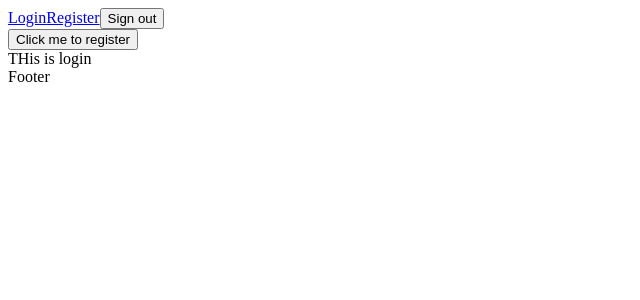
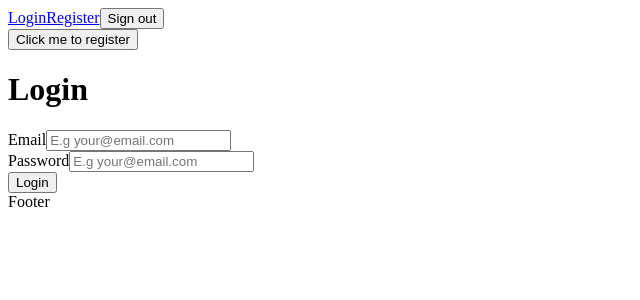
Before and after one commit to brodiehunt/blog-client, a React (Vite) app: page /login in a window 1280 px wide. Shown: the top 300 px of the page, without its empty margins (0-640 px from the left). Built offline with nearby package versions, Linux system fonts and the light colour scheme.

Commit message:
Login form completed. Error handling, event handlers, state all finished - just needs to be styled

```diff
--- a/src/components/LoginForm.jsx
+++ b/src/components/LoginForm.jsx
@@ -1,6 +1,134 @@
+import { useState, useContext, useRef } from 'react';
+import { useNavigate, Link } from 'react-router-dom';
+import { validateEmail,
+  validatePassword,
+  validateLoginForm
+  } from '../utility/formValidation.js';
+import { loginUser } from '../services/authServices.js';
+import AppContext from '../config/StateContext.jsx';
+import InputField from './InputField.jsx';
+import FormButton from './FormButton.jsx';
+
+
 const LoginForm = () => {
+  const initialFormData = { email: '', password: ''};
+  const { dispatch } = useContext(AppContext);
+  const navigate = useNavigate();
+  const [formData, setFormData] = useState(initialFormData);
+  const [inputErrors, setInputErrors] = useState(initialFormData);
+  const [serverError, setServerError] = useState(null);
+  const [isLoading, setIsLoading] = useState(false);
+  const fieldRefs = {
+    email: useRef(null),
+    password: useRef(null),
+  };
+
+  const handleChangeForm = (event) => {
+    const {value, name} = event.target;
+    setFormData({...formData, [name]: value});
+  };
+
+  const handleSubmit = (event) => {
+    event.preventDefault();
+
+    const newInputErrors = validateLoginForm(formData);
+
+    const firstErrorField = Object.keys(newInputErrors).find(field => newInputErrors[field]);
+
+
+    if (firstErrorField && fieldRefs[firstErrorField].current) {
+      setInputErrors(newInputErrors);
+      return fieldRefs[firstErrorField].current.focus();
+    }
+
+    setIsLoading(true);
+    loginUser(formData).then((response) => {
+
+      if (response.data) {
+        console.log('enter dispatch blog', response.data);
+        dispatch({
+          type: 'setLoggedInUser',
+          data: response.data
+        });
+        return navigate('/posts');
+
+      } else if (!response.data && response.error.credentialError) {
+
+        return setServerError(response.error.credentialError);
+
+      } else if (!response.data && response.error.validationError) {
+
+        return setInputErrors({...inputErrors, ...response.error.validationError});
+
+      } else {
+        throw new Error('What is happening');
+      }
+    })
+    .catch((error) => {
+      console.log('catch block in event handler')
+      navigate('/error', {message: error.message})
+    })
+    .finally(() => setIsLoading(false));
+
+  };
+
+  const handleBlur = (event) => {
+    const { name, value } = event.target;
+    if (name === 'email') {
+      const errors = validateEmail(value);
+      return setInputErrors({...inputErrors, [name]: errors});
+    }
+    if (name === 'password') {
+      const errors = validatePassword(value);
+      return setInputErrors({...inputErrors, [name]: errors});
+    }
+  };
+
   return (
-    <div>Login Form</div>
+    <form onSubmit={handleSubmit}>
+      {serverError &&
+        <div
+          roles="alert"
+          aria-live="assertive"
+        >
+          {serverError}
+        </div>
+      }
+
+      <InputField
+        type="email"
+        name="email"
+        id="email"
+        value={formData.email}
+        onChange={handleChangeForm}
+        onBlur={handleBlur}
+        elRef={fieldRefs.email}
+        errorMessage={inputErrors.email}
+        placeholder="E.g your@email.com"
+      >
+        Email
+      </InputField>
+
+      <InputField
+        type="password"
+        name="password"
+        id="password"
+        value={formData.password}
+        onChange={handleChangeForm}
+        onBlur={handleBlur}
+        elRef={fieldRefs.password}
+        errorMessage={inputErrors.password}
+        placeholder="E.g your@email.com"
+      >
+        Password
+      </InputField>
+
+      <FormButton
+        type="submit"
+      >
+        Login
+      </FormButton>
+    </form>
   )
 }
 
--- a/src/components/RegisterForm.jsx
+++ b/src/components/RegisterForm.jsx
@@ -43,10 +43,10 @@ const RegisterForm = () => {
     const firstErrorField = Object.keys(newInputErrors).find(field => newInputErrors[field]);
 
     // Sets focus on first error element - sets errorState (in case submit without touching feilds)
-    // if (firstErrorField && fieldRefs[firstErrorField].current) {
-    //   fieldRefs[firstErrorField].current.focus();
-    //   return setInputErrors(newInputErrors);
-    // }
+    if (firstErrorField && fieldRefs[firstErrorField].current) {
+      fieldRefs[firstErrorField].current.focus();
+      return setInputErrors(newInputErrors);
+    }
 
     // Set Loading state before async operation so it is updated while waiting
     setIsLoading(true);
--- a/src/pages/Login.jsx
+++ b/src/pages/Login.jsx
@@ -1,6 +1,12 @@
+import LoginForm from '../components/LoginForm';
+
 const Login = () => {
   return (
-    <div>THis is login</div>
+    <>
+      <h1>Login</h1>
+      <LoginForm />
+    </>
+
   )
 }
 
--- a/src/services/authServices.js
+++ b/src/services/authServices.js
@@ -1,5 +1,22 @@
 import api from '../config/api';
 
+function formatValidationErrors(errorsArray) {
+  const errorsObject = errorsArray.reduce((acc, error) => {
+    // pull the first key val out of single error object
+    const [key, value] = Object.entries(error)[0];
+
+    if (acc[key]) {
+      // If the key already exists, concatenate the new error message
+      acc[key] += ` ${value}`;
+    } else {
+      // Otherwise, add the key-value pair
+      acc[key] = value;
+    }
+
+    return acc;
+  }, {});
+  return errorsObject;
+}
 
 export const registerUser = async (userInfo) => {
   try {
@@ -17,20 +34,7 @@ export const registerUser = async (userInfo) => {
 
       if (status === 400) {
 
-        const errorsObject = serverError.reduce((acc, error) => {
-          // pull the first key val out of single error object
-          const [key, value] = Object.entries(error)[0];
-
-          if (acc[key]) {
-            // If the key already exists, concatenate the new error message
-            acc[key] += ` ${value}`;
-          } else {
-            // Otherwise, add the key-value pair
-            acc[key] = value;
-          }
-
-          return acc;
-        }, {});
+        const errorsObject = formatValidationErrors(serverError)
 
         return {data: null, error: {validationError: errorsObject, conflictError: null }}
       }
@@ -43,3 +47,34 @@ export const registerUser = async (userInfo) => {
   }
 
 }
+
+export const loginUser = async (userInfo) => {
+
+  try {
+
+    const response = await api.post('/api/auth/login', userInfo);
+    return {data: response.data.data, error: null}
+  } catch(error) {
+
+    if (error.response) {
+
+      const status = error.response.status;
+      const serverError = error.response.data.error;
+
+      if (Array.isArray(serverError)) {
+
+        const errorsObject = formatValidationErrors(serverError);
+        return {data: null, error: {validationError: errorsObject, credentialError: null }}
+      }
+
+      if (serverError.msg === 'Incorrect email or password') {
+        return {data: null, error: {validationError: null, credentialError: serverError.msg}}
+      }
+
+      throw new Error(serverError.msg)
+    } else {
+
+      throw new Error('Network error or no response from the server');
+    }
+  }
+}
--- a/src/utility/formValidation.js
+++ b/src/utility/formValidation.js
@@ -64,3 +64,12 @@ export const validateRegisterForm = (formData) => {
   }
   return newInputErrors;
 }
+
+export const validateLoginForm = (formData) => {
+  const { email, password } = formData;
+  const newInputErrors = {
+    email: validateEmail(email),
+    password: validatePassword(password),
+  };
+  return newInputErrors;
+}
```
